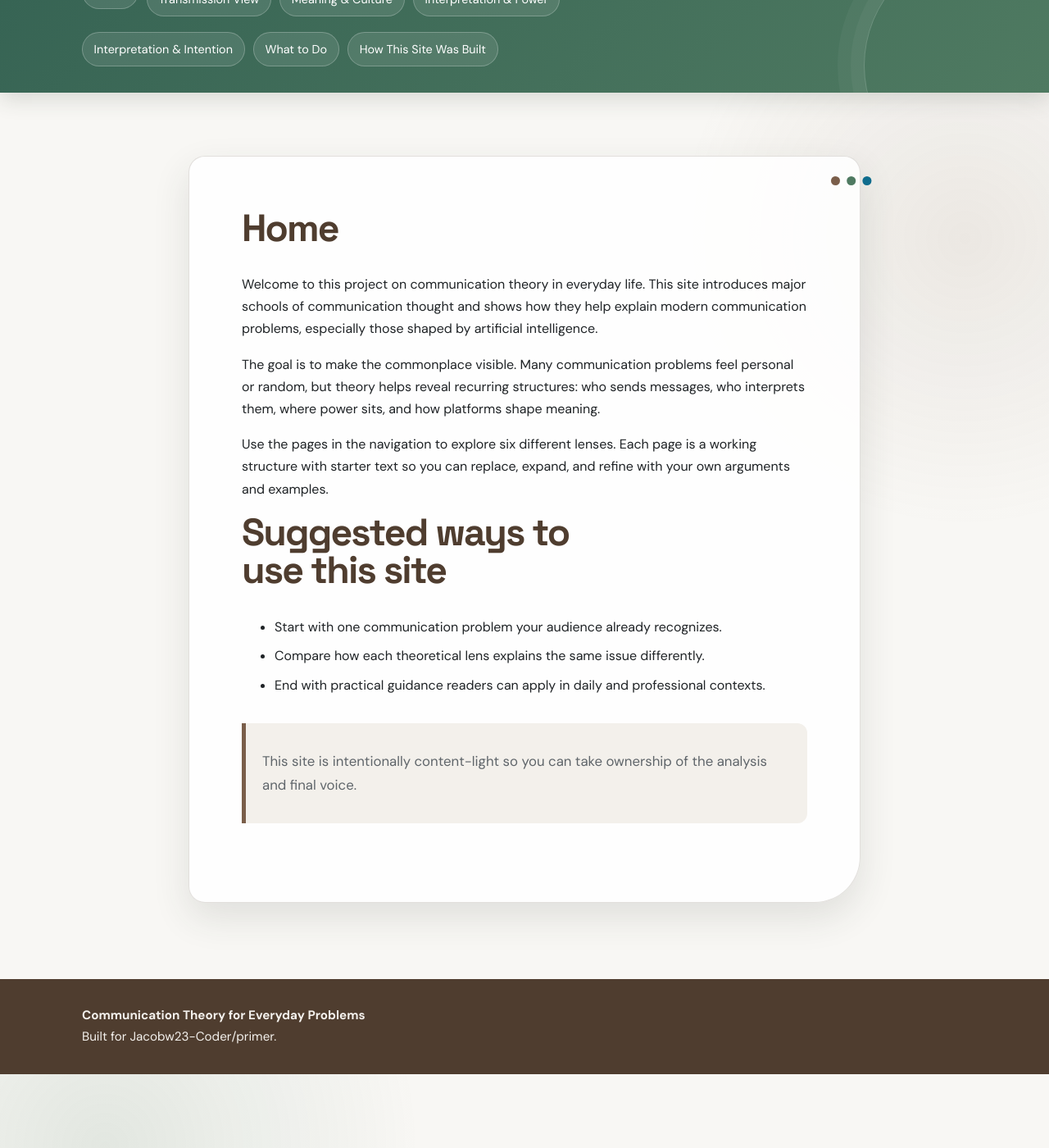
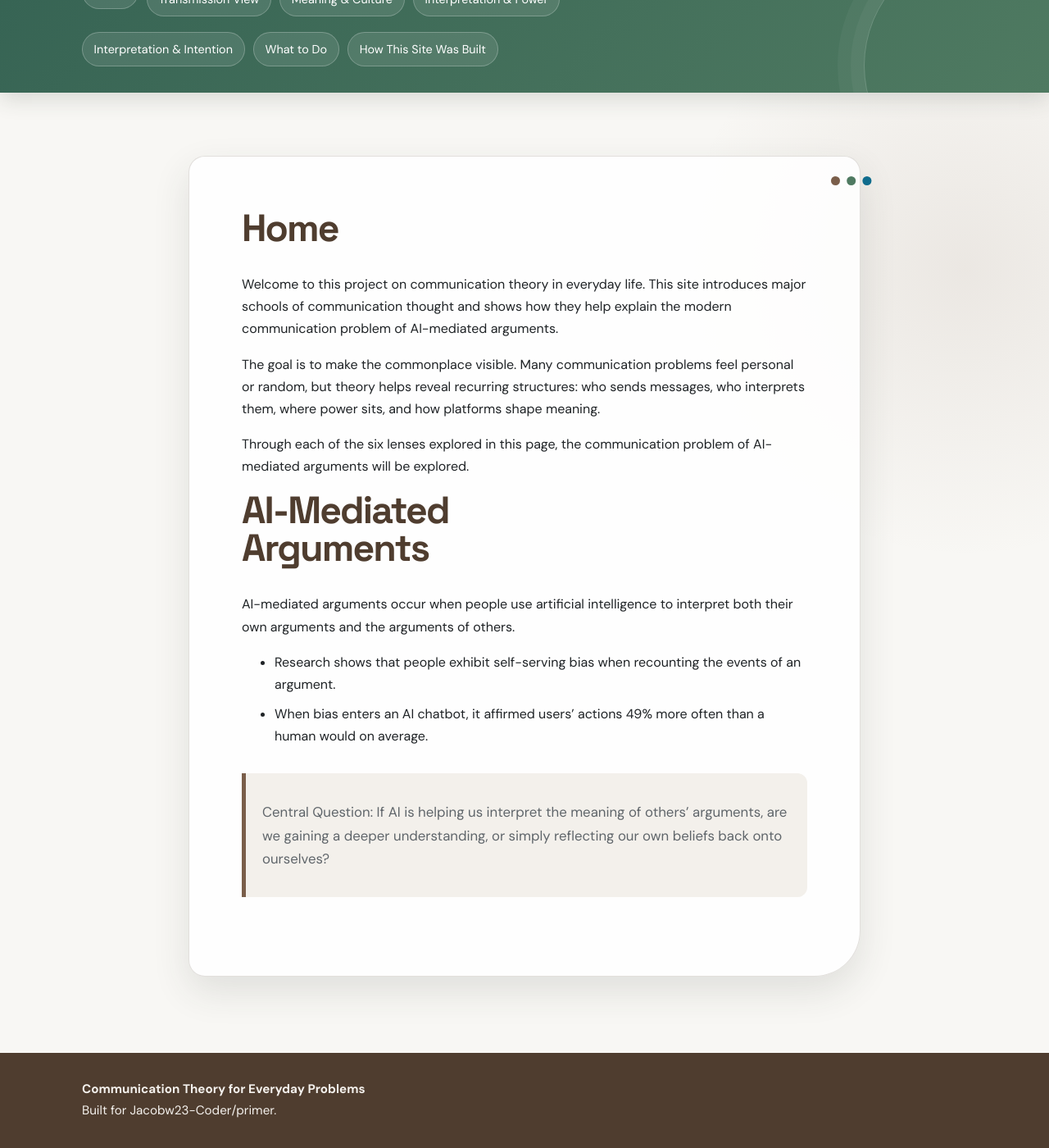
Before and after one commit to Jacobw23-Coder/primer, a Jekyll site: the page built from index.md, in a window 1280 px wide and 1400 px high, scrolled down 447 px. Shown: the whole window at 82% size. Built offline with Jekyll 4.4.1, drawn with Linux system fonts in a browser that asks for light colours.

Commit message:
Updated text on Home Page

```diff
--- a/index.md
+++ b/index.md
@@ -3,16 +3,16 @@ layout: default
 title: Home
 ---
 
-Welcome to this project on communication theory in everyday life. This site introduces major schools of communication thought and shows how they help explain modern communication problems, especially those shaped by artificial intelligence.
+Welcome to this project on communication theory in everyday life. This site introduces major schools of communication thought and shows how they help explain the modern communication problem of AI-mediated arguments.
 
 The goal is to make the commonplace visible. Many communication problems feel personal or random, but theory helps reveal recurring structures: who sends messages, who interprets them, where power sits, and how platforms shape meaning.
 
-Use the pages in the navigation to explore six different lenses. Each page is a working structure with starter text so you can replace, expand, and refine with your own arguments and examples.
+Through each of the six lenses explored in this page, the communication problem of AI-mediated arguments will be explored.
 
-## Suggested ways to use this site
+## AI-Mediated Arguments
 
-- Start with one communication problem your audience already recognizes.
-- Compare how each theoretical lens explains the same issue differently.
-- End with practical guidance readers can apply in daily and professional contexts.
+AI-mediated arguments occur when people use artificial intelligence to interpret both their own arguments and the arguments of others.
+- Research shows that people exhibit self-serving bias when recounting the events of an argument.
+- When bias enters an AI chatbot, it affirmed users’ actions 49% more often than a human would on average.
 
-> This site is intentionally content-light so you can take ownership of the analysis and final voice.
+> Central Question: If AI is helping us interpret the meaning of others’ arguments, are we gaining a deeper understanding, or simply reflecting our own beliefs back onto ourselves?
```
